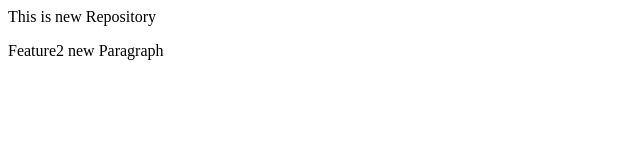
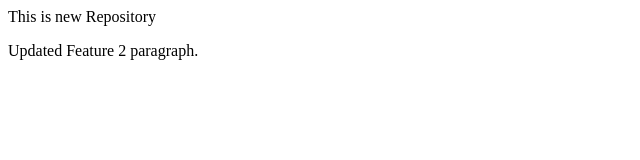
Before and after one commit to UmairAli122004/localRepo, a plain HTML site: page index.html in a window 1280 px wide. Shown: the full height of the page, 0-640 px from the left. Drawn offline with Linux system fonts and the light colour scheme.

Commit message:
New Feature2 update

```diff
--- a/index.html
+++ b/index.html
@@ -1,2 +1,2 @@
 <p>This is new Repository</p>
-<p>Feature2 new Paragraph</p>
+<p>Updated Feature 2 paragraph.</p>
```
